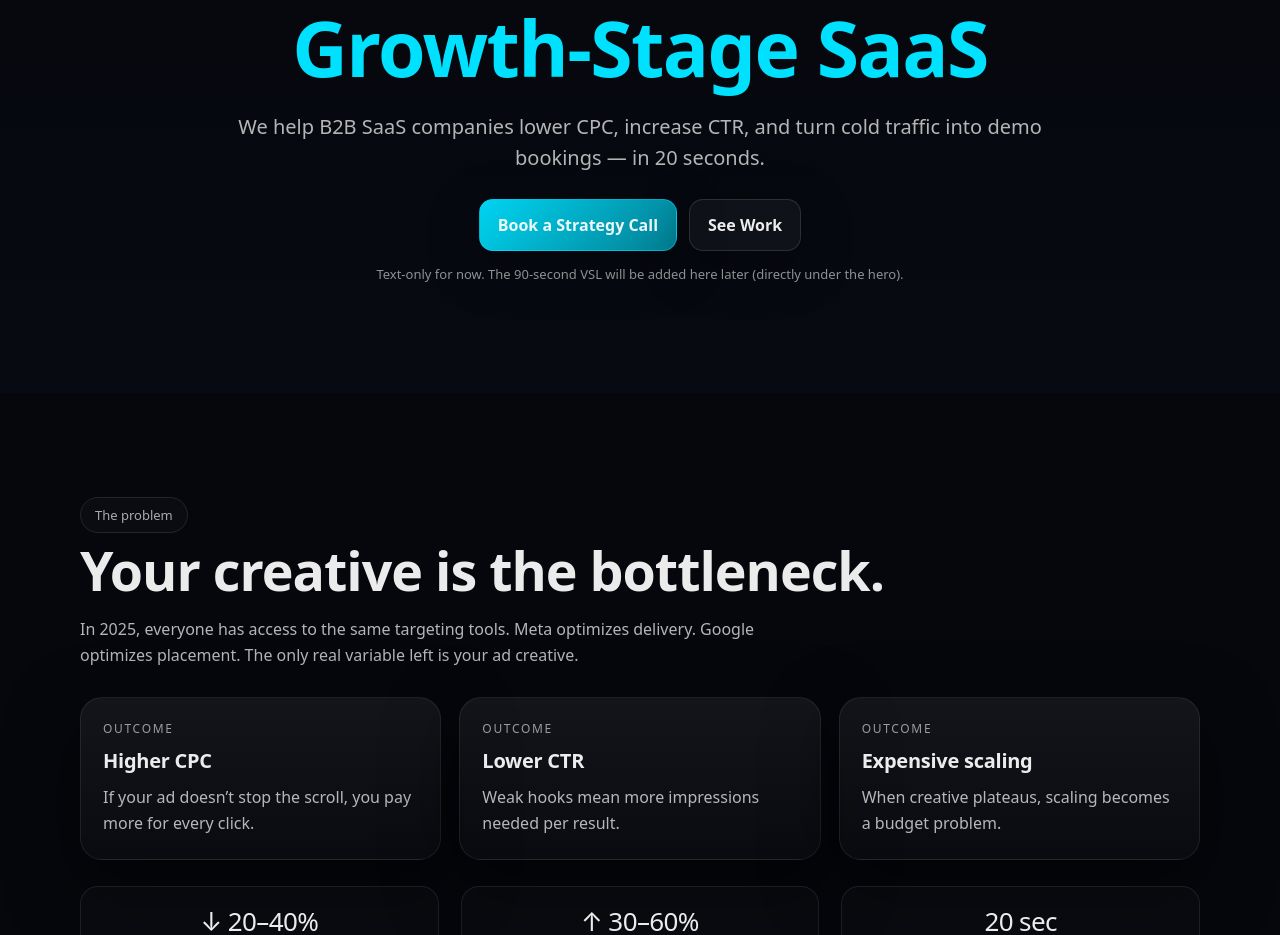
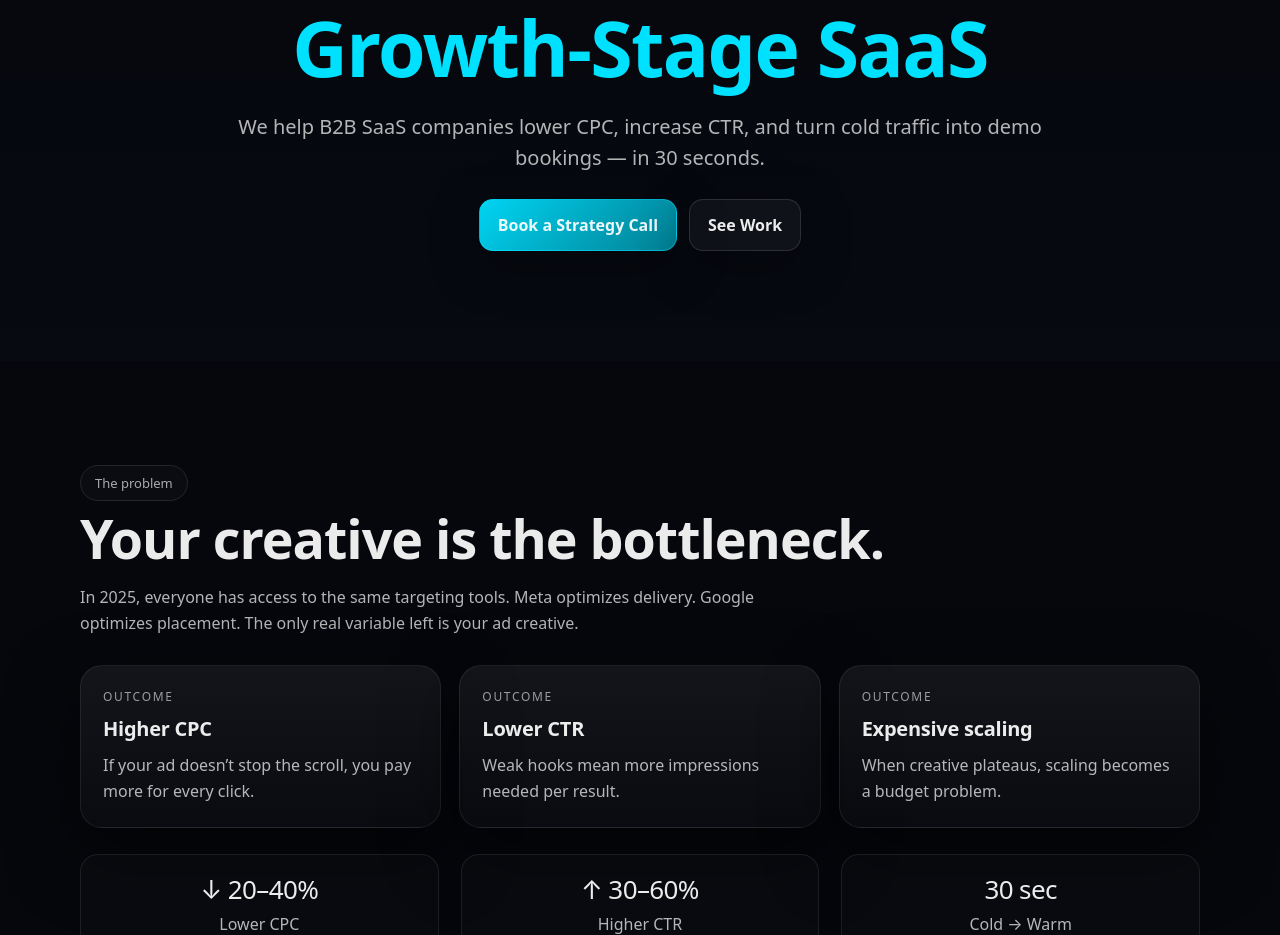
Before and after one commit to lg4tin/louis-funnel, a Next.js app: page / in a window 1280 px wide. Shown: the part 357-1292 px from the top of the page. Built offline with nearby package versions, Linux system fonts and the light colour scheme.

Commit message:
More updates

```diff
--- a/src/app/page.tsx
+++ b/src/app/page.tsx
@@ -7,21 +7,21 @@ export default function Home() {
       kicker: "Featured",
       title: "Dev Tools Launch Ad",
       goal: "Explain a complex workflow in under 30 seconds with UI clarity and a strong hook.",
-      url: "https://www.youtube.com/embed/Jdy8cCt7gHw",
+      url: "https://www.youtube.com/embed/JPZEpHoe0CQ",
       bullets: ["Engineered hook structure", "UI-led transformation storytelling", "Modular scenes for variations"],
     },
     {
       kicker: "Case Study",
       title: "AI SaaS Feature Drop",
       goal: "Highlight 3 new features with clean UI transitions and tight pacing for paid social.",
-      url: "https://www.youtube.com/embed/QUanGuJMYys",
+      url: "https://www.youtube.com/embed/Jdy6sCt7gHw",
       bullets: ["Feature clarity", "Fast pacing, no fluff", "Conversion-ready structure"],
     },
     {
       kicker: "Case Study",
       title: "SaaS Product Workflow",
       goal: "Make complex product value feel obvious in seconds.",
-      url: "https://www.youtube.com/embed/VIDEO_ID_HERE",
+      url: "https://www.youtube.com/embedd4MsKyg8y2o",
       bullets: ["Outcome-led copy", "Clean UI focus", "Strong CTA framing"],
     },
   ];
@@ -43,7 +43,7 @@ export default function Home() {
           </h1>
 
           <p className="heroSub">
-            We help B2B SaaS companies lower CPC, increase CTR, and turn cold traffic into demo bookings — in 20 seconds.
+            We help B2B SaaS companies lower CPC, increase CTR, and turn cold traffic into demo bookings — in 30 seconds.
           </p>
 
           <div className="actions center">
@@ -55,9 +55,7 @@ export default function Home() {
             </a>
           </div>
 
-          <div className="micro">
-            Text-only for now. The 90-second VSL will be added here later (directly under the hero).
-          </div>
+
         </div>
       </section>
 
@@ -101,7 +99,7 @@ export default function Home() {
               <div className="metricLabel">Higher CTR</div>
             </div>
             <div className="metric">
-              <div className="metricNum">20 sec</div>
+              <div className="metricNum">30 sec</div>
               <div className="metricLabel">Cold → Warm</div>
             </div>
           </div>
```
